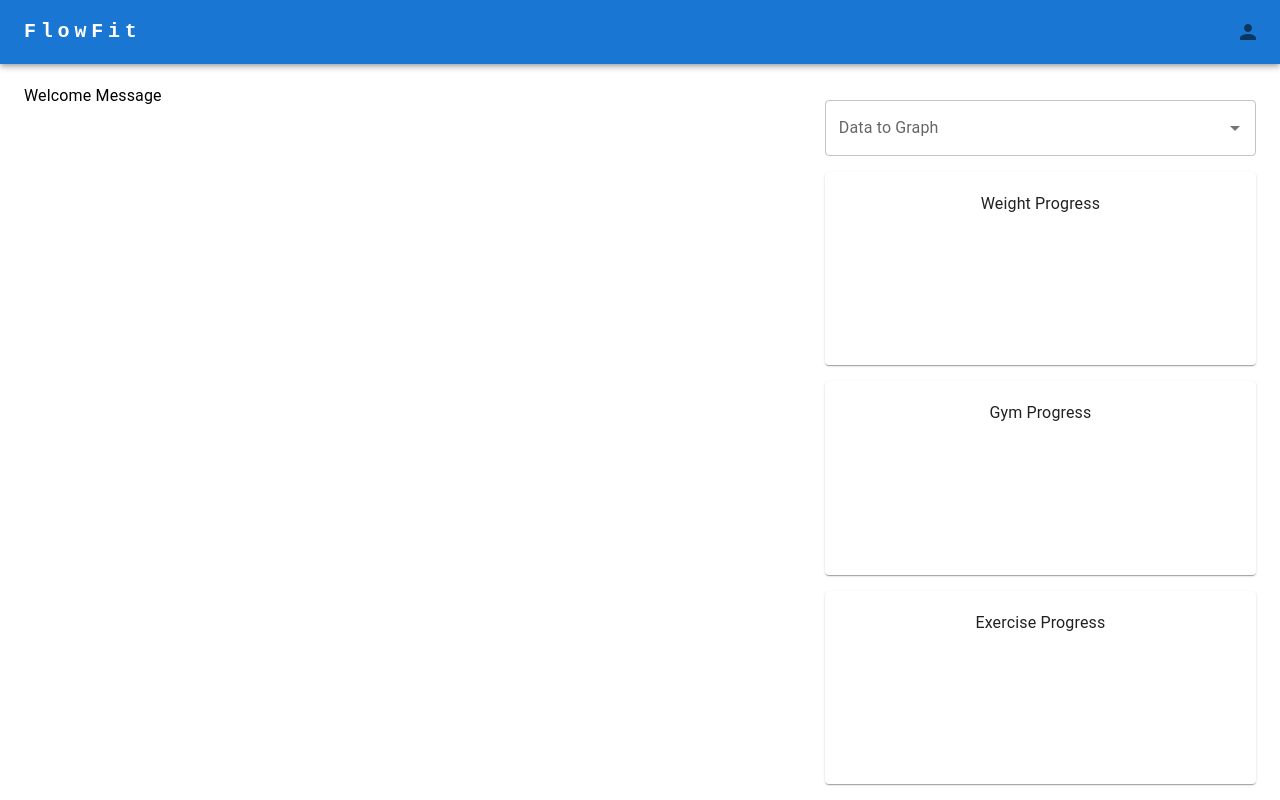
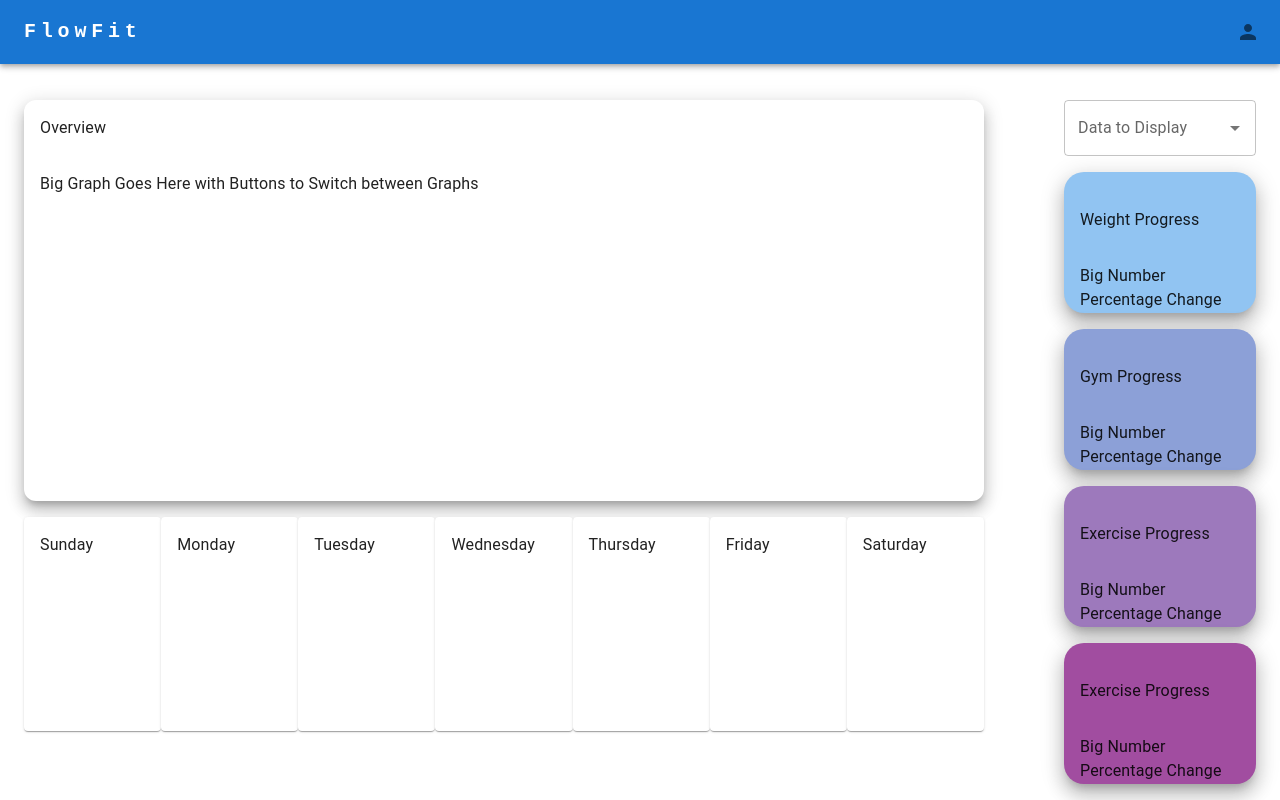
Before and after one commit to hwuialnlg/flowfit-frontend, a React (Create React App) app: page / in a window 1280 px wide. Built offline with nearby package versions, Linux system fonts and the light colour scheme.

Commit message:
graph display

```diff
--- a/src/components/Graph.tsx
+++ b/src/components/Graph.tsx
@@ -1,17 +1,19 @@
-import { Card, Typography, CardContent } from "@mui/material";
-import React from "react";
+import { Card, CardContent, CardHeader, Typography } from "@mui/material"
+import React from "react"
 
-interface GraphProps {
-    name: string,
-}
-
-export default function Graph(gp : GraphProps) {
+export default function Graph() {
     return (
-        <Card sx={{height: '33%'}}>
-            <br/>
-            <Typography textAlign={"center"}>{gp.name} Progress</Typography>
+        <Card
+            sx={{
+                height: '60%',
+                width: '100%',
+                borderRadius: 3,
+            }}
+            elevation={10}
+        >
+            <CardHeader title={<Typography>Overview</Typography>}></CardHeader>
             <CardContent>
-                {/* Graph */}
+                <Typography>Big Graph Goes Here with Buttons to Switch between Graphs</Typography>
             </CardContent>
         </Card>
     )
--- /dev/null
+++ b/src/components/InfoDisplay.tsx
@@ -0,0 +1,27 @@
+import { Card, Typography, CardContent, CardHeader } from "@mui/material";
+import React from "react";
+
+interface GraphProps {
+    name: string,
+    color?: string,
+}
+
+export default function InfoDisplay(gp : GraphProps) {
+    return (
+        <Card
+            sx={{
+                height: '25%',
+                borderRadius: 5,
+                backgroundColor: gp.color
+            }}
+            elevation={12}
+        >
+            <br/>
+            <CardHeader title={<Typography textAlign={"left"}>{gp.name} Progress</Typography>}></CardHeader>
+            <CardContent>
+                <Typography>Big Number</Typography>
+                <Typography>Percentage Change</Typography>
+            </CardContent>
+        </Card>
+    )
+}
--- /dev/null
+++ b/src/components/Weekly.tsx
@@ -0,0 +1,21 @@
+import { Card, CardContent, Typography } from "@mui/material";
+import { Box } from "@mui/system";
+import React from "react";
+
+export default function Weekly() {
+    return (
+        <Box display="flex" flexDirection={"row"} sx={{width: '100%', height: '40%'}}>
+            {
+                ["Sunday", "Monday", "Tuesday", "Wednesday", "Thursday", "Friday", "Saturday"].map((val) => {
+                    return (
+                        <Card sx={{flex: 1, height: '80%'}}>
+                            <CardContent>
+                                <Typography>{val}</Typography>
+                            </CardContent>
+                        </Card>
+                    )
+                })
+            }
+        </Box>
+    )
+}
--- a/src/pages/Home.tsx
+++ b/src/pages/Home.tsx
@@ -1,19 +1,22 @@
 import { Autocomplete, AutocompleteRenderInputParams, Card, CardContent, CardHeader, Checkbox, FormControl, FormControlLabel, InputLabel, MenuItem, Select, TextField, Typography } from "@mui/material";
 import { Container, Stack } from "@mui/system";
 import React from "react";
+import InfoDisplay from "../components/InfoDisplay.tsx";
 import Graph from "../components/Graph.tsx";
+import Weekly from "../components/Weekly.tsx";
 
 export default function Home() {
     return (
-        <Container maxWidth='xl' sx={{height: '90vh', display: 'flex'}}>
+        <Container maxWidth='xl' sx={{height: '90vh', display: 'flex', columnGap: 10}}>
             {/* Streak Messaging */}
-            <Stack flexDirection={"column"} width="65%">
+            <Stack flexDirection={"column"} width="100%" rowGap={2}>
                 <br/>
-                <Typography>Welcome Message</Typography>
+                <Graph/>
+                <Weekly></Weekly>
             </Stack>
 
             {/* Customizable Columns of Data Features */}
-            <Stack flexDirection={"column"} width="35%" height="100%" rowGap={2}
+            <Stack flexDirection={"column"} width="20%" height="100%" rowGap={2}
                 sx={{
                     display: 'flex',
                     justifyContent: "center",
@@ -22,7 +25,7 @@ export default function Home() {
             >
                 <br/>
                 <Autocomplete
-                    renderInput={params => <TextField {...params} label="Data to Graph"></TextField>}
+                    renderInput={params => <TextField {...params} label="Data to Display"></TextField>}
                     renderOption={(_, option) =>
                         <Stack>
                             <Stack flexDirection={'row'} sx={{
@@ -39,9 +42,10 @@ export default function Home() {
                     multiple
                     options={["Gym", "Weight", "Exercise"]}
                />
-                <Graph name="Weight"/>
-                <Graph name="Gym"/>
-                <Graph name="Exercise"/>
+                <InfoDisplay name="Weight" color={"#91C4F2"}/>
+                <InfoDisplay name="Gym" color={"#8CA0D7"}/>
+                <InfoDisplay name="Exercise" color={"#9D79BC"}/>
+                <InfoDisplay name="Exercise" color={"#A14DA0"}/>
             </Stack>
         </Container>
     )
```
